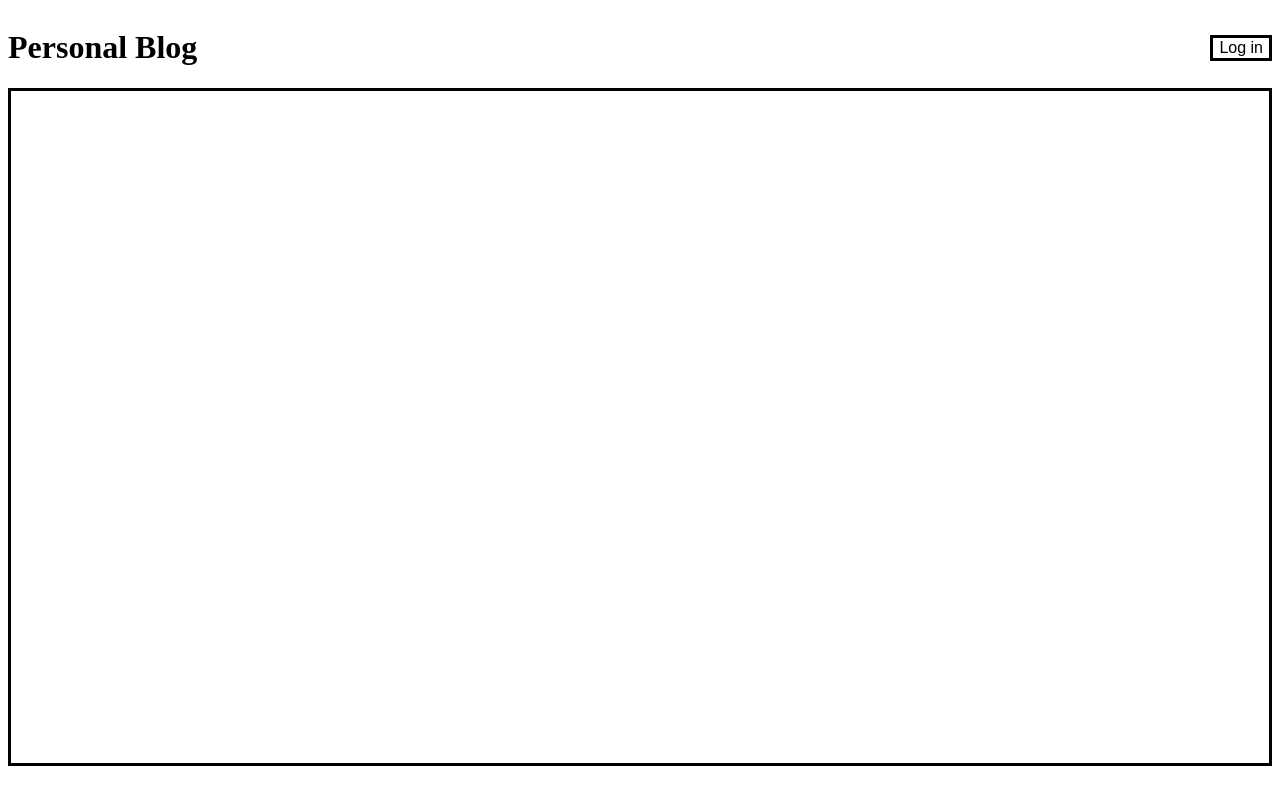
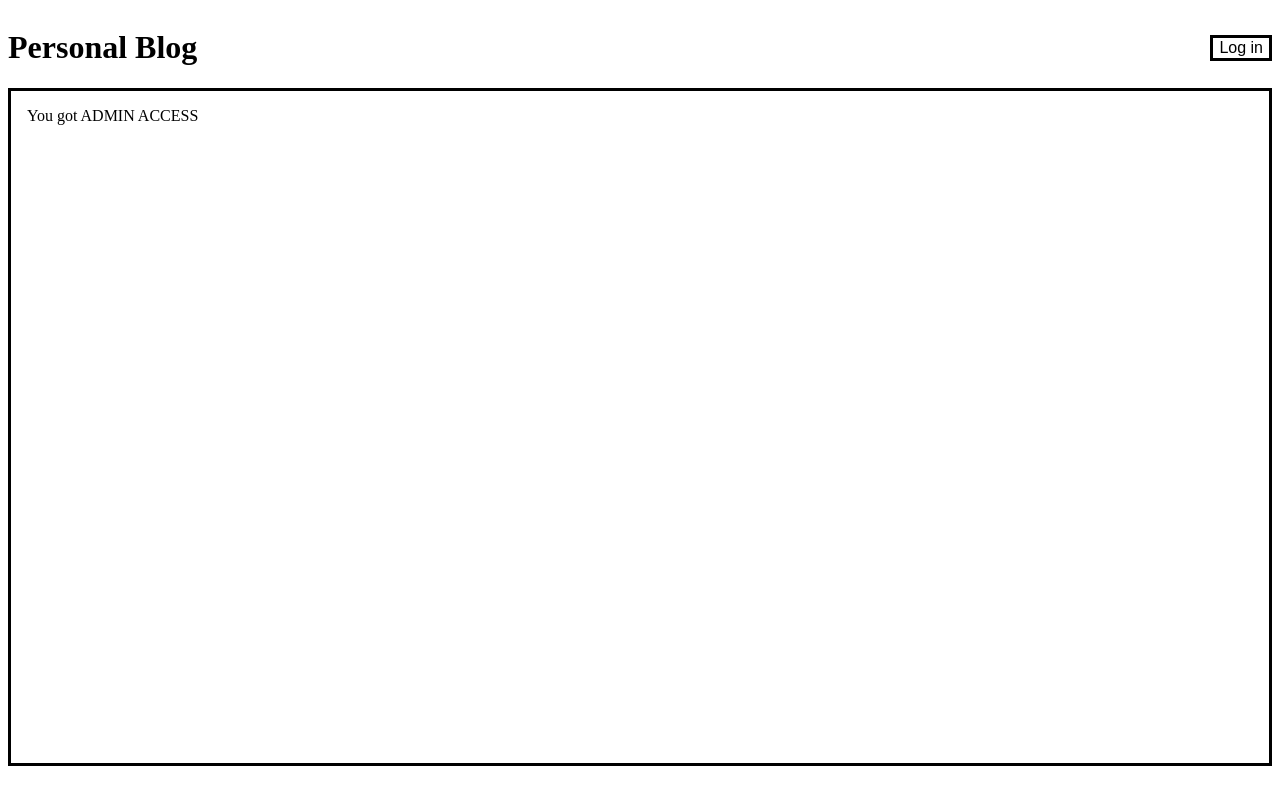
Before and after one commit to UnoddOrUneven/personal-blog, a React (Vite) app: page /admin in a window 1280 px wide. Built offline with nearby package versions, Linux system fonts and the light colour scheme.

Commit message:
feat(admin): Add admin route and page with placeholder text

```diff
--- /dev/null
+++ b/src/Admin.jsx
@@ -0,0 +1,6 @@
+function Admin()
+{
+    return(<div > You got ADMIN ACCESS</div >)
+
+}
+export default Admin;
--- a/src/App.jsx
+++ b/src/App.jsx
@@ -3,7 +3,7 @@ import LoginButton from "./LoginButton.jsx";
 import Header from "./Header.jsx";
 import {BrowserRouter, Route, Routes} from "react-router-dom";
 import Article from "./Article.jsx";
-
+import Admin from "./Admin.jsx";
 
 function App() {
     return (
@@ -11,10 +11,11 @@ function App() {
         <div>
             <div className="app-header">
                 <Header/>
-                <LoginButton/>
+                 {<LoginButton/>}
             </div>
             <div className="list-container">
                 <Routes>
+                <Route path="/admin" element={<Admin/>}/>
                 <Route path ="/" element ={<Home/>}/>
                 <Route path ="/articles/:articleName" element ={<Article/>}/>
                 </Routes>
```
